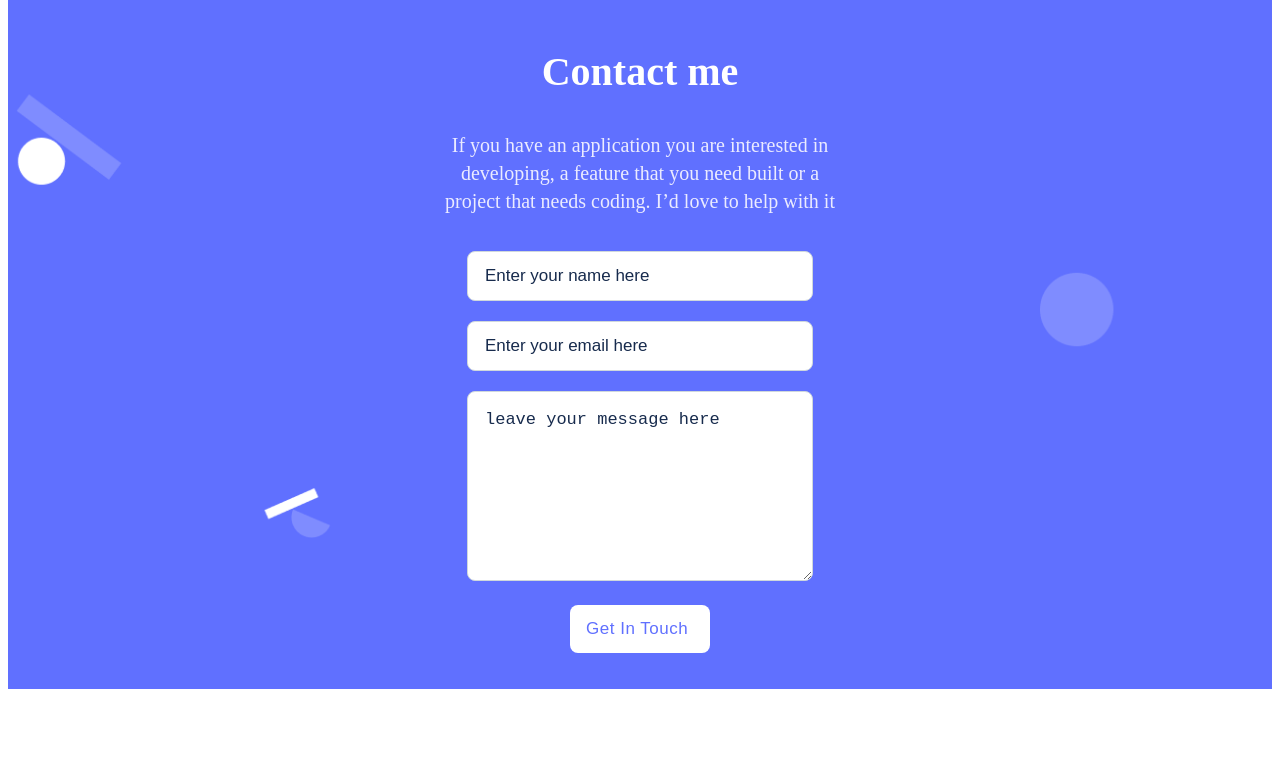
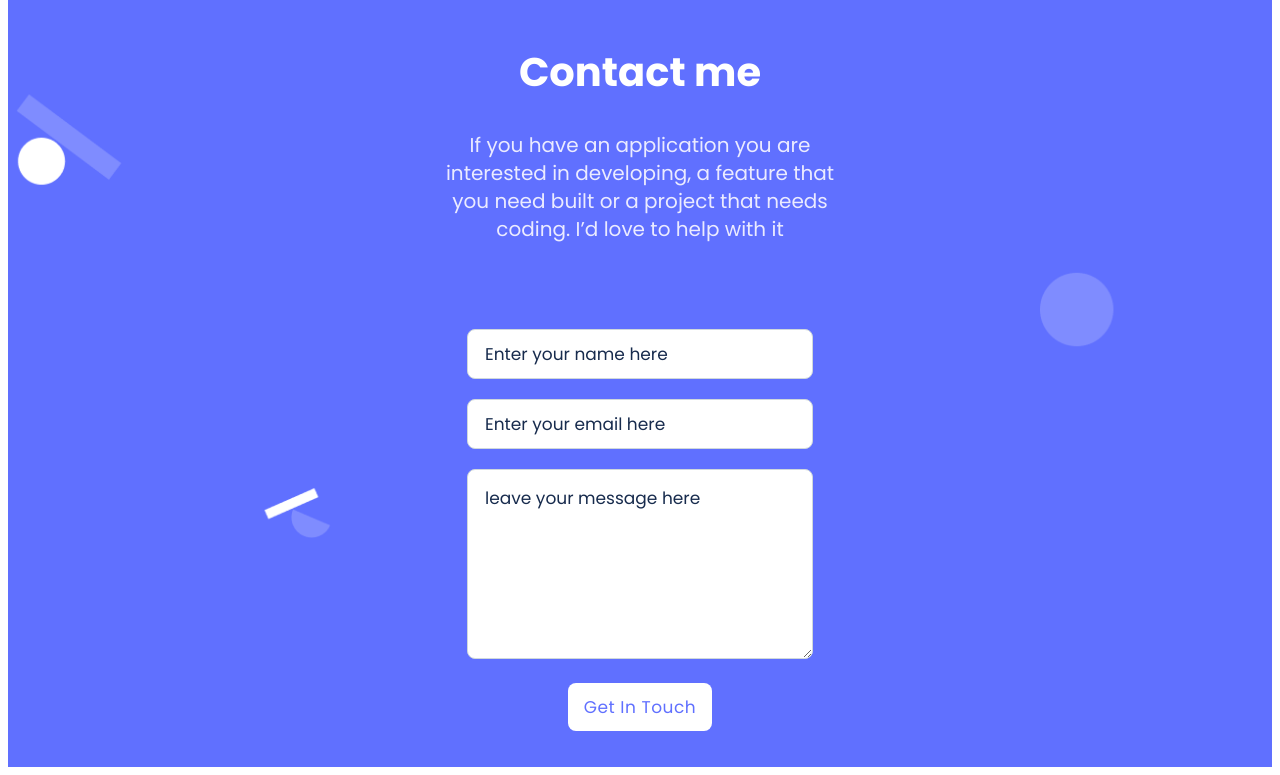
Before and after one commit to AbenezerAssefa/Abeni-Pro, a website: page index.html in a window 1280 px wide. Shown: the part 4160-4935 px from the top of the page. Before the commit the page ends 4857 px from the top, so only its background shows below. Drawn offline with Linux system fonts and the light colour scheme.

Commit message:
Changed Font and Fixed Positioning
Changed Font
Fixed Positioning For Text

```diff
--- a/css/style.css
+++ b/css/style.css
@@ -269,7 +269,7 @@ form button {
   flex-direction: row;
   align-items: center;
   padding: 0 16px;
-  width: 140px;
+  width: fit-content;
   height: 48px;
   left: 24px;
   background: #fff;
@@ -463,6 +463,14 @@ button:hover {
   justify-content: center;
 }
 
+.form-min input, .form-min textarea {
+  font-family: 'Poppins', sans-serif;
+  font-style: normal;
+  font-weight: 400;
+  font-size: 17px;
+  line-height: 20px;
+}
+
 .form-des p {
   width: 327px;
   font-weight: 400;
@@ -473,15 +481,32 @@ button:hover {
   align-items: center;
   margin-left: auto;
   margin-right: auto;
+  width: 327px;
+  height: 102px;
+  font-family: 'Poppins', sans-serif;
+  font-style: normal;
+  font-weight: 400;
+  font-size: 20px;
+  line-height: 28px;
+  text-align: center;
+  margin-bottom: 80px;
 }
 
 .form-des h1 {
+  text-align: center !important;
   font-weight: 700;
   font-size: 40px;
   line-height: 52px;
   text-align: center;
   color: #fff;
   margin-top: 103px;
+  font-family: 'Poppins';
+  font-style: normal;
+  font-weight: 700;
+  font-size: 40px;
+  line-height: 52px;
+  align-items: center;
+  text-align: center;
 }
 
 form {
@@ -489,6 +514,14 @@ form {
   flex-direction: column;
   justify-content: center;
   align-items: center;
+}
+
+form button {
+  font-family: 'Poppins';
+  font-style: normal;
+  font-weight: 500;
+  font-size: 17px;
+  line-height: 24px;
 }
 
 #user-name,
```
